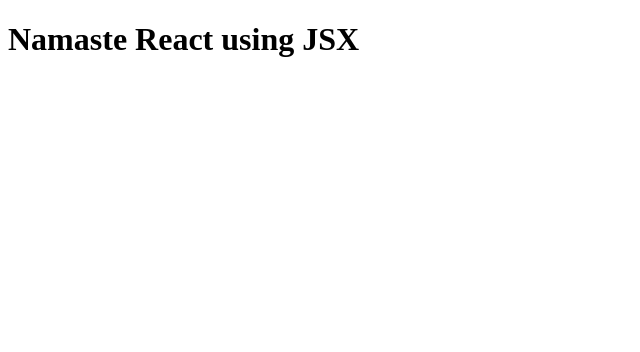
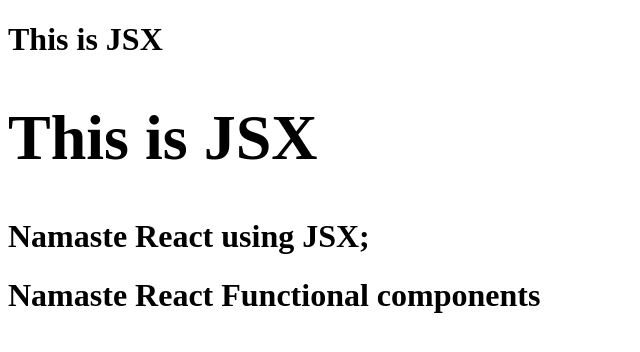
Before and after one commit to priyankadwibedi/NamasteReact, a React (Vite) app: page / in a window 1280 px wide. Shown: the top 352 px of the page, without its empty margins (0-640 px from the left). Built offline with nearby package versions, Linux system fonts and the light colour scheme.

Commit message:
Episode 3 code

```diff
--- a/App.js
+++ b/App.js
@@ -1,22 +1,43 @@
 import React from "react";
-import ReactDOM from "react-dom/client";
+import ReactDOM from "react-dom";
 
-// const heading= React.createElement
-// ("div",{"id":"parent"},[
-//     React.createElement("div",{id:"child1"},[
-//         React.createElement("h1",{},"This is H1 tag"),
-//         React.createElement("h2",{},"This is H2 tag"),
-//     ]),
-//     React.createElement("div",{id:"child2"},[
-//         React.createElement("h1",{},"This is H1 tag from another div"),
-//         React.createElement("h2",{},"This is H2 tag from another div"),
-//     ]),
-// ]);
+/**
+ * Header
+ *   -Logo
+ *   -Nav Items
+ * Body
+ *   -Search Bar
+ *   -Resturant Container
+ *        -Card
+ *      -Image
+ *      -Title
+ *      -Cuisines
+ *      - Star
+ * Footer
+ *    -Copyright
+ *    -Links
+ *    -Contact
+ *
+ *
+ *
+ */
+const jsxheading=<h1>This is JSX</h1>;
 
-const heading= (
-    <h1 className="head" tabIndex="5">
-        Namaste React using JSX
+//Functional level components
+
+const Title=()=>(
+    <h1 className="heading" tabIndex="5">
+        {jsxheading}
+        Namaste React using JSX;
     </h1>
 );
+
+const HeadingComponent= ()=>(
+<div id="container">
+    {jsxheading}
+      <Title/>
+      <h1 className="heading">Namaste React Functional components</h1>
+    </div>
+);
 const root= ReactDOM.createRoot(document.getElementById("root"));
-root.render(heading);
+root.render(<HeadingComponent/>);
```
Also changed, not shown: index.html (line endings or trailing spaces).
